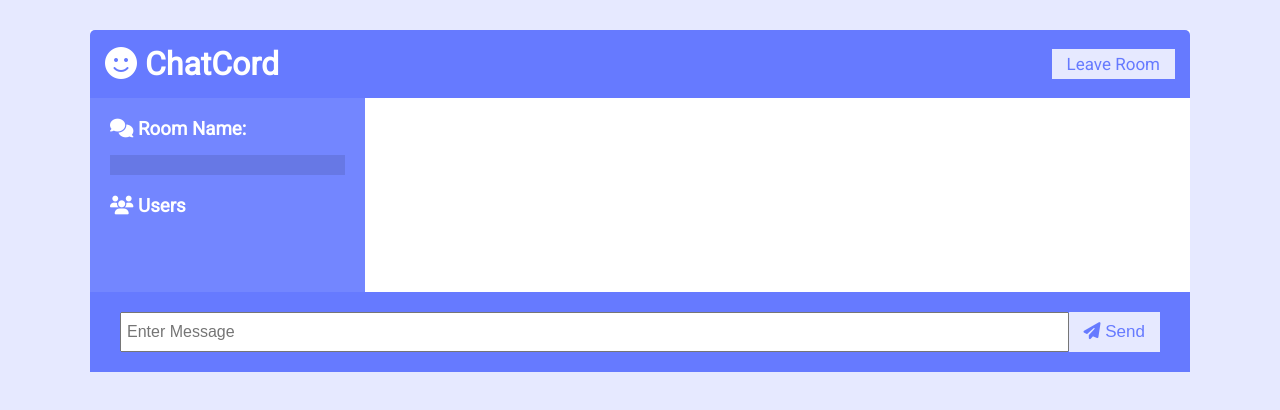
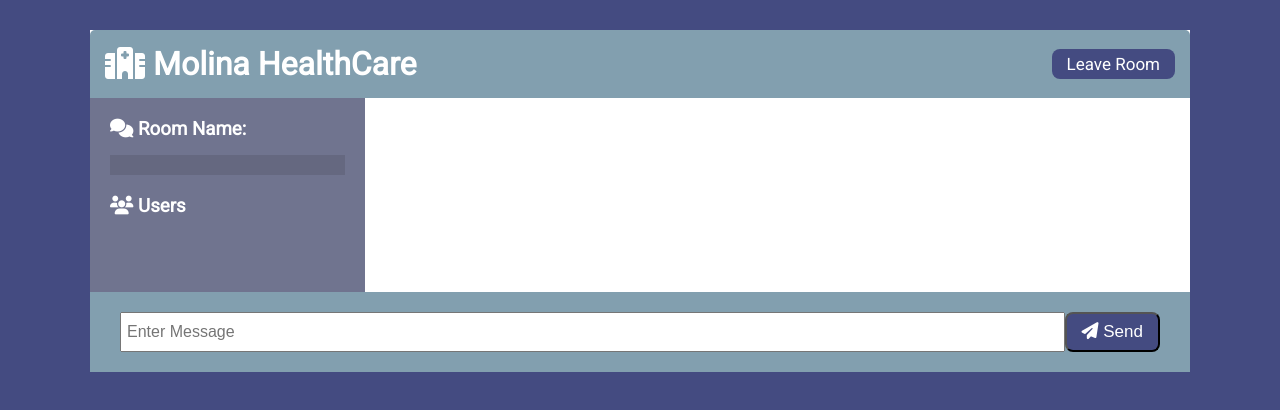
Before and after one commit to Fraigoza200/Live-Chat, a website: page public/chat.html in a window 1280 px wide. Drawn offline with nearby package versions, Linux system fonts and the light colour scheme; no server answers.

Commit message:
UI update

```diff
--- a/public/chat.html
+++ b/public/chat.html
@@ -10,7 +10,7 @@
   <body>
     <div class="chat-container">
       <header class="chat-header">
-        <h1><i class="fas fa-smile"></i> ChatCord</h1>
+        <h1><i class="fas fa-hospital"></i> Molina HealthCare</h1>
         <a href="index.html" class="btn">Leave Room</a>
       </header>
       <main class="chat-main">
--- a/public/css/style.css
+++ b/public/css/style.css
@@ -2,9 +2,9 @@
 @import url('https://fonts.googleapis.com/css?family=Roboto&display=swap');
 
 :root {
-	--dark-color-a: #667aff;
-	--dark-color-b: #7386ff;
-	--light-color: #e6e9ff;
+	--dark-color-a: #829faf;
+	--dark-color-b: #70748f;
+	--light-color: #444b81;
 	--success-color: #5cb85c;
 	--error-color: #d9534f;
 }
@@ -34,8 +34,8 @@
 	cursor: pointer;
 	padding: 5px 15px;
 	background: var(--light-color);
-	color: var(--dark-color-a);
-	border: 0;
+	color: #fff;
+	border-radius: 0.5rem;
 	font-size: 17px;
 }
 
@@ -90,6 +90,7 @@
 	padding: 30px;
 	max-height: 500px;
 	overflow-y: scroll;
+	color: #fff;
 }
 
 .chat-messages .message {
@@ -102,13 +103,13 @@
 .chat-messages .message .meta {
 	font-size: 15px;
 	font-weight: bold;
-	color: var(--dark-color-b);
+	color: #fff;
 	opacity: 0.7;
 	margin-bottom: 7px;
 }
 
 .chat-messages .message .meta span {
-	color: #777;
+	color: #fff;
 }
 
 .chat-form-container {
```
